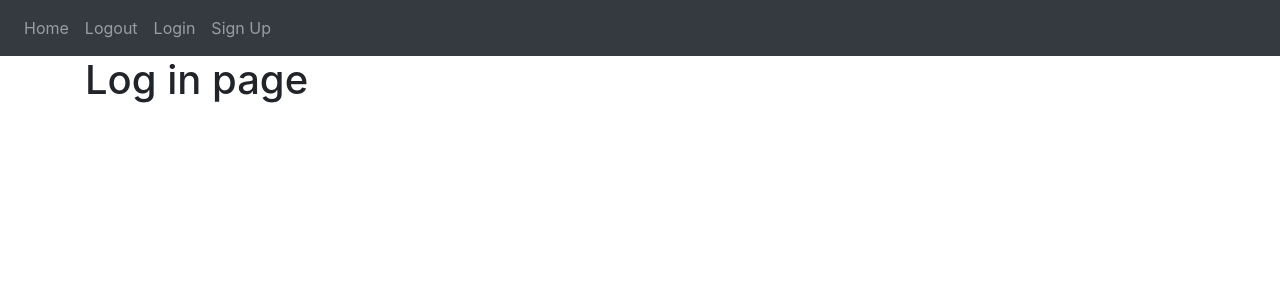
After one commit to PaytonDennis/Python-Project_w_database, a Flask app: template Python-Project_w_database-main/P_Dennis_Python_Database/website/templates/login.html in a window 1280 px wide. The commit adds this page. Shown: the top 300 px of the page. Run offline with Flask 2, Linux system fonts and the light colour scheme; the template is opened without the code that fills it, so the values that code supplies are empty; some libraries are stand-ins or nearby versions.

Commit message:
-updated returns to pages and made templates

```diff
--- a/Python-Project_w_database-main/P_Dennis_Python_Database/website/auth.py
+++ b/Python-Project_w_database-main/P_Dennis_Python_Database/website/auth.py
@@ -1,4 +1,4 @@
-from flask import Blueprint
+from flask import Blueprint, render_template
 
 #blueprint of application with roots
 
@@ -8,7 +8,7 @@ auth = Blueprint('auth', __name__)
 #define login
 @auth.route('/login')
 def login():
-    return "<p>Login</p>"
+    return render_template("login.html")
 
 #define login
 @auth.route('/logout')
@@ -17,4 +17,4 @@ def loutout():
 
 @auth.route('/sign-up')
 def sign_up():
-    return "<p>Sign Up</p>"
+    return render_template("sign_up.html")
--- a/Python-Project_w_database-main/P_Dennis_Python_Database/website/templates/home.html
+++ b/Python-Project_w_database-main/P_Dennis_Python_Database/website/templates/home.html
@@ -1,2 +1,6 @@
 {% extends "base.html" %}
 {% block title %}Home{%endblock%}
+
+{% block content %}
+<h1> This is the home page </h1>
+{% endblock %}
--- /dev/null
+++ b/Python-Project_w_database-main/P_Dennis_Python_Database/website/templates/login.html
@@ -0,0 +1,6 @@
+{% extends "base.html" %}
+{% block title %}Log in{%endblock%}
+
+{% block content %}
+<h1> Log in page </h1>
+{% endblock %}
--- /dev/null
+++ b/Python-Project_w_database-main/P_Dennis_Python_Database/website/templates/sign_up.html
@@ -0,0 +1,6 @@
+{% extends "base.html" %}
+{% block title %}Sign up{%endblock%}
+
+{% block content %}
+<h1> Sign up page</h1>
+{% endblock %}
--- a/Python-Project_w_database-main/P_Dennis_Python_Database/website/views.py
+++ b/Python-Project_w_database-main/P_Dennis_Python_Database/website/views.py
@@ -5,8 +5,6 @@ from flask import Blueprint, render_template
 #blueprint for flask application
 views = Blueprint('views', __name__)
 
-
-
 #decorator with root
 @views.route('/')
 #runs home when you go to /
```
Also changed, not shown: Python-Project_w_database-main/P_Dennis_Python_Database/website/templates/base.html (line endings or trailing spaces).
